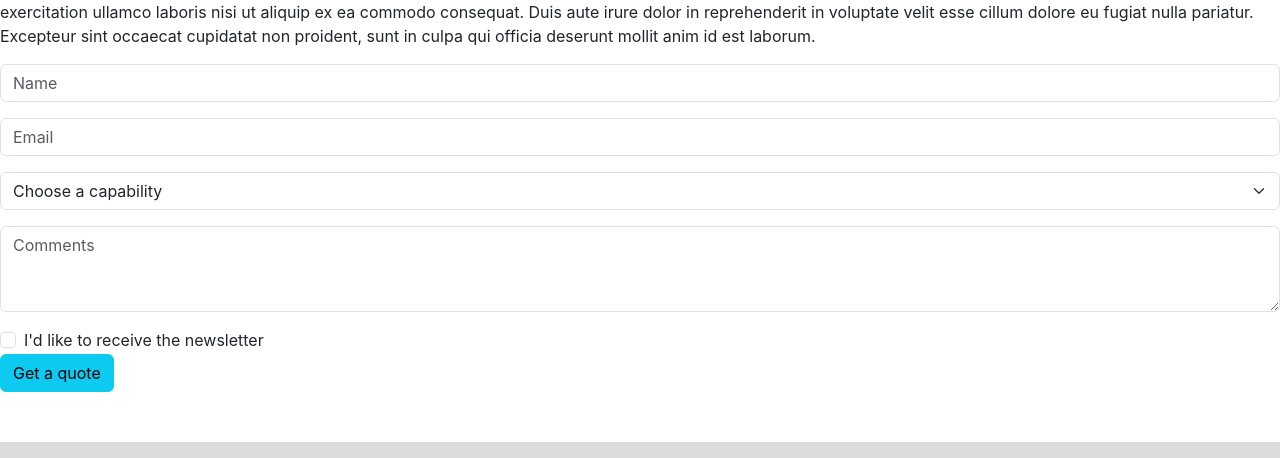
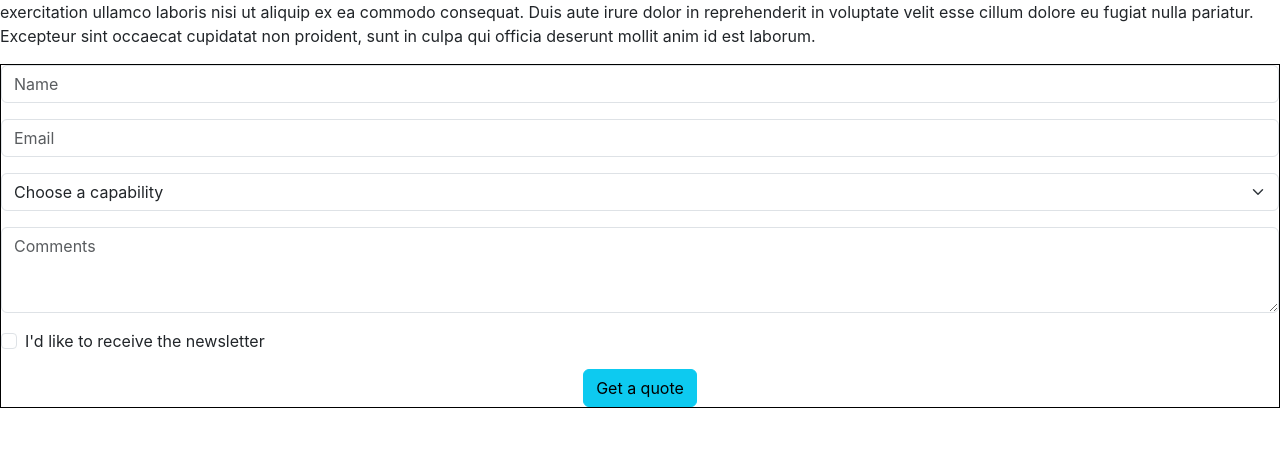
Before and after one commit to rickstylz01/Summer-Project, a React (Create React App) app: page / in a window 1280 px wide. Shown: the part 986-1444 px from the top of the page. Built offline with nearby package versions, Linux system fonts and the light colour scheme; grey boxes are pictures that could not be loaded.

Commit message:
add styling to the form container, form check button, and the form button

```diff
--- a/src/components/homePage/HomeBody.js
+++ b/src/components/homePage/HomeBody.js
@@ -7,9 +7,7 @@ const HomeBody = () => {
       <div className="article">
         <p>Lorem ipsum dolor sit amet, consectetur adipiscing elit, sed do eiusmod tempor incididunt ut labore et dolore magna aliqua. Ut enim ad minim veniam, quis nostrud exercitation ullamco laboris nisi ut aliquip ex ea commodo consequat. Duis aute irure dolor in reprehenderit in voluptate velit esse cillum dolore eu fugiat nulla pariatur. Excepteur sint occaecat cupidatat non proident, sunt in culpa qui officia deserunt mollit anim id est laborum.</p>
       </div>
-      <div className="quoteForm">
-        <Quote />
-      </div>
+      <Quote />
     </div>
   )
 }
--- /dev/null
+++ b/src/components/quoteForm/Quote.css
@@ -0,0 +1,15 @@
+#quoteForm-container {
+  border: 1px solid black;
+  display: flex;
+  flex-direction: column;
+  align-items: stretch;
+}
+
+.form-check {
+  margin-bottom: 16px;
+}
+
+.custom-button {
+  width: fit-content;
+  align-self: center;
+}
--- a/src/components/quoteForm/Quote.js
+++ b/src/components/quoteForm/Quote.js
@@ -1,15 +1,25 @@
 import React from "react";
+import './Quote.css';
 
 const Quote = () => {
 
   return (
-    <>
-      {/*TODO:make a border for the form*/}
+    <div id="quoteForm-container">
       <div className="mb-3">
-        <input type="text" className="form-control" id="name" placeholder="Name"/>
+        <input
+          type="text"
+          className="form-control"
+          id="name"
+          placeholder="Name"
+        />
       </div>
       <div className="mb-3">
-        <input type="email" className="form-control" id="exampleFormControlInput1" placeholder="Email"/>
+        <input
+          type="email"
+          className="form-control"
+          id="exampleFormControlInput1"
+          placeholder="Email"
+        />
       </div>
       <div className="mb-3">
         <select className="form-select" id="dropdownField" data-placeholder="Select a capability">
@@ -20,17 +30,35 @@ const Quote = () => {
         </select>
       </div>
       <div className="mb-3">
-        <textarea className="form-control" id="exampleFormControlTextarea1" rows="3" placeholder="Comments"></textarea>
+        <textarea
+          className="form-control"
+          id="exampleFormControlTextarea1"
+          rows="3"
+          placeholder="Comments">
+        </textarea>
       </div>
       <div className="form-check">
-        <input className="form-check-input" type="checkbox" value="" id="flexCheckDefault"/>
-          <label className="form-check-label" htmlFor="flexCheckDefault">
-            I'd like to receive the newsletter
-          </label>
+        <input
+          className="form-check-input"
+          type="checkbox"
+          value=""
+          id="flexCheckDefault"
+        />
+        <label
+          className="form-check-label"
+          htmlFor="flexCheckDefault"
+        >
+          I'd like to receive the newsletter
+        </label>
       </div>
       {/* TODO: change color of button text*/}
-      <button type="button" className="btn btn-info">Get a quote</button>
-    </>
+      <button
+        type="button"
+        className="btn btn-info custom-button"
+      >
+        Get a quote
+      </button>
+    </div>
   )
 }
 
```
